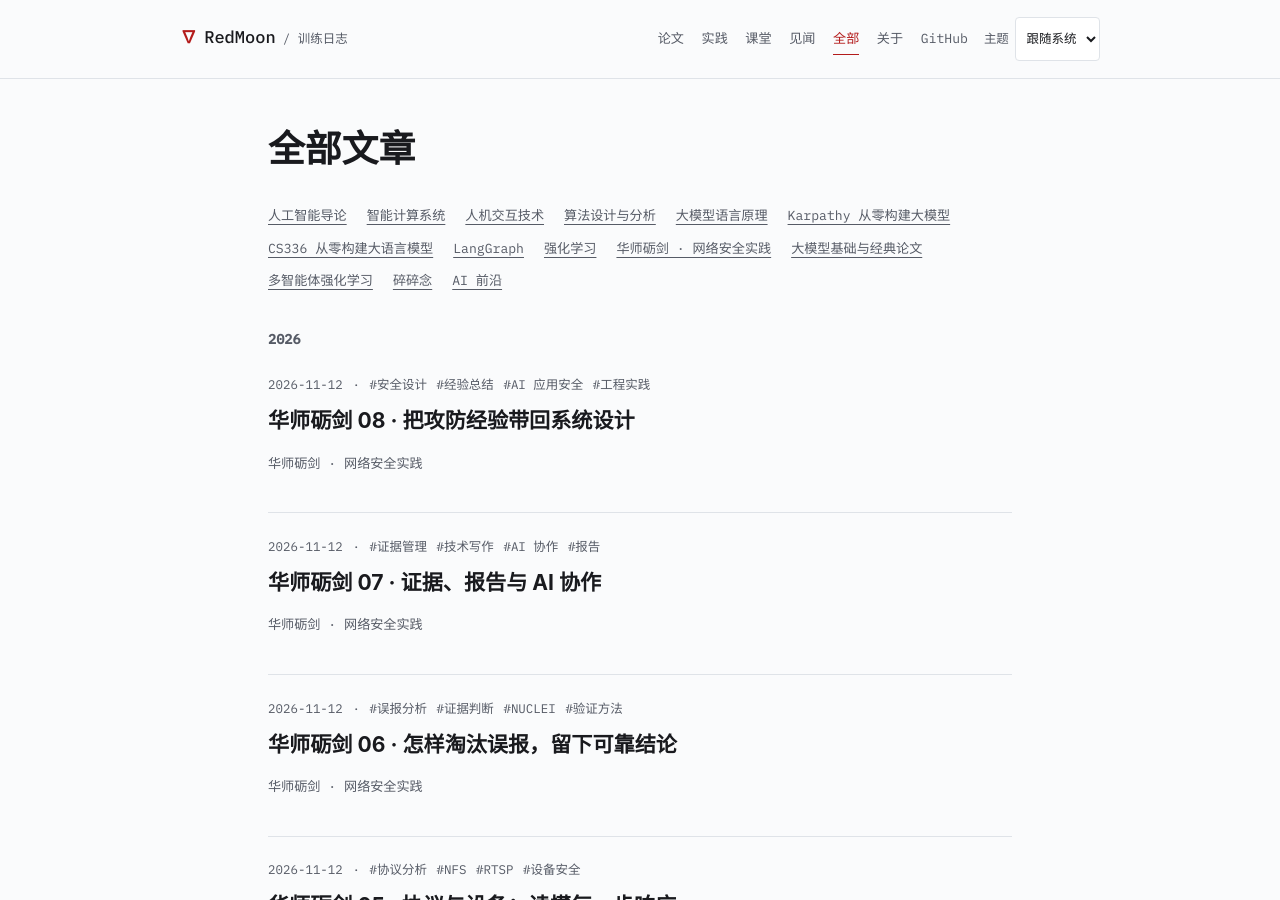
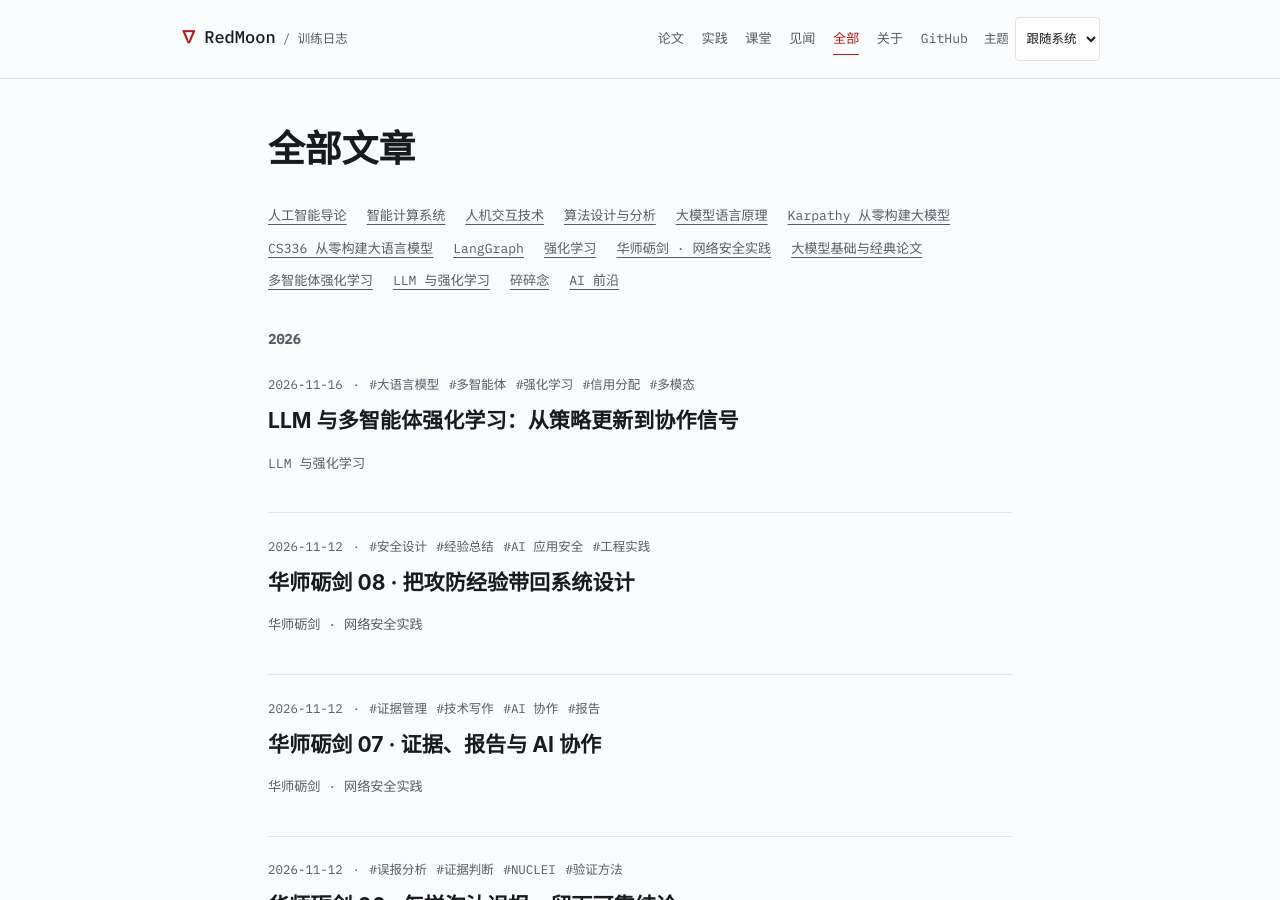
Before and after one commit to Redmoon-2333/Redmoon-2333.github.io, a Jekyll site: the page built from archive.html, in a window 1280 px wide and 900 px high. Built offline with Jekyll 4.4.1, drawn with Linux system fonts in a browser that asks for light colours; part of the change alters nothing that is shown.

Commit message:
docs(blog): 新建LLM与强化学习专题并发布研究地图

```diff
--- a/_data/topics.yml
+++ b/_data/topics.yml
@@ -67,6 +67,11 @@ items:
     title: 多智能体强化学习
     section: papers
     url: /papers/multi-agent-rl/
+  - id: llm-rl
+    title: LLM 与强化学习
+    section: papers
+    url: /papers/llm-rl/
+    order_by: series_order
   - id: ramblings
     title: 碎碎念
     section: notes
--- /dev/null
+++ b/_posts/2026-11-16-llm-rl-research-map.md
@@ -0,0 +1,141 @@
+---
+topic: llm-rl
+layout: post
+title: "LLM 与多智能体强化学习：从策略更新到协作信号"
+date: 2026-11-16 00:00:00 +0800
+categories: [论文精读]
+tags: [大语言模型, 多智能体, 强化学习, 信用分配, 多模态]
+series_order: 0
+series_label: "研究地图"
+excerpt: "以被更新的策略和训练信号为线索，区分直接训练 LLM、LLM 辅助传统 MARL、控制器学习与协作蒸馏。"
+math: true
+---
+
+大语言模型与多智能体强化学习不是一种单独的算法。研究工作真正分歧的地方，是多智能体系统中的**谁在行动、谁提供训练信号、最终哪组参数被更新**。
+
+本文按截至 2026 年 11 月 14 日可获取全文的 42 篇代表研究整理，覆盖经典合作 MARL、LLM 策略微调、LLM 辅助训练、多模态具身协作及相邻对照方法。这是一份有边界的研究地图，不是穷尽式系统综述。
+
+![大语言模型与多智能体强化学习的研究分类：依据被优化对象区分经典MARL、直接优化LLM策略、LLM辅助传统MARL、相邻协作研究，并标出多模态具身交叉层](/assets/img/llm-rl/research_taxonomy.svg)
+
+图 1：多模态是与算法路线交叉的任务维度；判断一篇工作属于哪条路线，先检查策略是否由奖励信号更新。
+
+## 1. 先问“谁在学习”
+
+强化学习中的策略可以是小型数值网络，也可以是 LLM 的生成分布。系统里出现了 LLM，并不自动说明它的权重正在接受强化学习更新。
+
+| 系统设计 | 策略 / 执行关系 | 典型判断 |
+|---|---|---|
+| LLM 直接作为策略 | LLM 生成动作、消息或文本决策；奖励经策略梯度进入模型参数或适配器 | 这是直接优化 LLM 策略 |
+| LLM 提供训练信号 | LLM 读取轨迹、评价贡献、生成奖励或先验；下层策略另行学习 | LLM 可能被冻结，更新对象是下层策略 |
+| LLM 执行、控制器学习 | 小型 Actor 选择检索、分享、写作等动作；LLM 执行文本任务 | 优化器更新控制器，不一定更新 LLM |
+| LLM 生成教师轨迹 | 大模型提供任务分配或协作示范，轻量策略以监督学习模仿 | 属于蒸馏，不等于奖励驱动的 MARL |
+
+![从联合策略和交互轨迹到团队结果、信用分配与策略更新的闭环](/assets/img/llm-rl/credit_signal_loop.svg)
+
+图 2：团队分数需要经过某种信用或奖励机制，才能成为具体策略的更新信号；信号设计不同，回答的问题也不同。
+
+## 2. 经典 MARL 是方法底座
+
+经典方法解决的是多智能体训练中的不同环节，不能把它们统称为“奖励分配算法”。
+
+| 方法 | 主要解决的问题 | 与 LLM 协作研究的联系 |
+|---|---|---|
+| MADDPG | 训练期使用集中式 Critic，执行期由局部 Actor 决策 | 展示 CTDE 如何在训练中利用联合信息 |
+| VDN | 将联合价值表示为各智能体局部价值之和 | 提供简单的团队价值分解基线 |
+| QMIX | 用状态条件的单调混合网络表示联合价值 | 在表达力和局部贪心执行之间折中 |
+| COMA | 固定队友实际动作，只反事实替换本人动作来构造优势 | 直接比较个体动作对团队价值的相对作用 |
+| MAPPO | 用 PPO 优化合作策略，并系统评估实现选择 | 提供强策略优化基线；本身不等于显式反事实归因 |
+
+[MADDPG](https://arxiv.org/abs/1706.02275)、[VDN](https://arxiv.org/abs/1706.05296)、[QMIX](https://proceedings.mlr.press/v80/rashid18a.html)、[COMA](https://arxiv.org/abs/1705.08926) 与 [MAPPO](https://proceedings.neurips.cc/paper_files/paper/2022/hash/9c1535a02f0ce079433344e14d910597-Abstract-Datasets_and_Benchmarks.html) 关注的模块不同。比较论文时，需要说明差异发生在策略优化、价值表示、信用估计还是训练信息边界。
+
+## 3. 直接优化 LLM 策略
+
+这类方法把 LLM 的输出行为当成策略的一部分。模型产生答案、消息、工具调用或角色动作；训练信号经策略优化目标改变这些输出的概率。
+
+- [MAPoRL2](https://aclanthology.org/2025.acl-long.1459/) 让多个 LLM 先独立回答，再进行多轮讨论。Verifier 评价最终答案，并对讨论中的纠正与说服行为提供激励，多个模型共同接受强化学习后训练。
+- [MARFT](https://arxiv.org/abs/2504.16129) 关注传统 MARL 假设与 LLM 智能体系统之间的错配，重点讨论异步交互、不同角色和异构模型下的强化微调框架。它更适合理解为框架与问题建模，而不是一个可替代所有算法的单一更新公式。
+- [TeamTR](https://proceedings.mlr.press/v306/xie26o.html) 关注顺序更新多个共享上下文角色时的分布漂移：一个角色更新后，其他角色面对的上下文分布也随之改变。方法在角色更新后重采样，并限制策略变化幅度。
+- [MARCH](https://aclanthology.org/2026.acl-long.1828/) 让多角色共同参与求解、提出核查意见和证据检查，并对角色条件下的 LLM 行为进行策略训练。
+
+这些论文都涉及 LLM 策略学习，但训练目标、角色交互顺序、奖励来源和模型共享方式并不相同。只看到“多个 LLM + PPO/GRPO”不足以判定方法等价。
+
+## 4. LLM 辅助传统 MARL
+
+另一条路线让 LLM 设计或改善训练信号，再由传统强化学习策略学习动作。此时 LLM 的作用可能是评估器、奖励设计者、先验提供者或文本执行器。
+
+### 4.1 用 LLM 产生角色信用
+
+[LLM-MCA](https://arxiv.org/abs/2502.16863) 将多智能体轨迹交给集中式 LLM Critic，要求它分析角色行为并生成个体信用或任务改进信号，再把这些信号接入下层 MARL。它提供的是可读的轨迹判断；语言解释本身不等于已经验证的因果贡献。
+
+### 4.2 用 LLM 设计奖励
+
+[ReMAC](https://openreview.net/forum?id=CWYWhLho0a) 在上层迭代生成团队级和智能体级奖励函数候选，下层多智能体策略根据候选奖励训练，训练表现再反馈给 LLM 改进奖励设计。LLM 不是每一步都替机器人选动作，关键学习对象仍是下层策略。
+
+这两种方法都试图缓解团队回报难以指导个体学习的问题，但改变的位置不同：LLM-MCA 从轨迹中生成信用判断；ReMAC 改变训练策略所使用的奖励函数。
+
+### 4.3 用信息价值训练协作
+
+[CoSIR](https://arxiv.org/abs/2610.17893) 研究分享、请求和使用队友证据的行为。其核心思路是用团队对正确答案的惊讶程度表示不确定性：
+
+$$
+\Phi(\mathcal{K})=-\sum_i \log_2 P_i(y^\*\mid \mathcal{K}_i)
+$$
+
+其中 $\mathcal{K}_i$ 表示智能体 $i$ 当前掌握的证据，$P_i(y^\*\mid\mathcal{K}_i)$ 是其证据下正确答案的概率。一次交流的信息奖励可理解为交流前后的 surprisal 差：
+
+$$
+R_{\text{info}}=\Phi(\mathcal{K}_{\text{before}})-\Phi(\mathcal{K}_{\text{after}})
+$$
+
+若消息使团队更有把握地选出正确答案，信息奖励为正；没有带来有用变化的消息不应仅因“发过消息”就获得同等奖励。该工作把信息价值转成 LLM 协作策略的后训练信号，与“LLM 冻结、下层 MLP 学动作”的路线不同。
+
+## 5. LLM 执行、控制器学习
+
+判断训练对象时，一个清楚的对照是 [CREW](https://aclanthology.org/2026.emnlp-main.2052/)：小型数值 Actor-Critic 根据局部状态选择检索、传播知识、撰写或批评；Qwen 执行具体文本任务。IPPO 更新的是动作控制器，而不是因为系统使用了 Qwen，就自动更新 Qwen 的模型权重。
+
+因此，“强化学习参与了一个含 LLM 的多智能体系统”和“强化学习直接微调了 LLM”是两条不同的结论。需要查看优化器参数、策略损失所用的 log-prob，以及训练前后哪组权重确实发生变化。
+
+## 6. 相邻方法：协作不必然是 MARL
+
+[SynCoord](https://proceedings.mlr.press/v306/zhai26c.html) 让高能力教师生成任务级协作轨迹，再用监督学习训练轻量执行策略。它可以降低部署时的推理成本，也可以作为协作策略对照；但学生策略主要通过模仿教师标签训练，不是由环境奖励直接更新。
+
+提示规则搜索、离线协作记忆和固定工作流也可能改善多智能体表现。它们可与 MARL 比较，但要依据参数更新和反馈来源分类，不能只凭多智能体对话或论文标题中的 “reinforcement” 下结论。
+
+## 7. 多模态与具身协作
+
+多模态方向至少涉及三种不同问题：
+
+1. **多模态输入基准**：智能体接收图像、语言或不同视角，研究环境本身支持什么样的合作评估。
+2. **多模态推理与角色协作**：例如 [MMedAgent-RL](https://arxiv.org/abs/2506.00555)，结合医疗影像与不同专科角色进行推理。
+3. **具身或视觉语言动作策略训练**：例如 [VIKI-R](https://proceedings.neurips.cc/paper_files/paper/2025/hash/ab16cc8f472cf94b282dbff7b99f5f8e-Abstract-Datasets_and_Benchmarks_Track.html)、[MRC-MMAgent](https://arxiv.org/abs/2610.39324) 和 [多智能体 VLA 强化微调](https://arxiv.org/abs/2609.36588)，研究视觉信息、动作决策、角色分工和协同控制如何共同进入训练。
+
+多模态不仅增加输入种类，也会改变状态编码、动作空间、数据采集、模型延迟和不同角色的信息边界。因而实验除了报告成功率，还应交代训练预算、工具或视觉调用、时延、团队规模与测试分布。
+
+## 8. 跨论文共同难题
+
+| 难题 | 核心问题 | 可检验的证据 |
+|---|---|---|
+| 团队信用 | 团队成功后，某个角色或动作真的起了作用吗？ | 反事实替换、成员移除、角色替换及归因误差 |
+| 策略非平稳 | 一个角色更新后，队友面对的上下文是否变了？ | 更新前后重采样、上下文分布和 KL 变化 |
+| 奖励与评估器偏差 | 策略是在完成任务，还是只学会让评估器给高分？ | 独立评估、奖励置换、异常轨迹与人工抽查 |
+| 通信成本与兼容性 | 消息带来的收益是否超过 token、延迟和协调开销？ | 等预算比较、消息消融、不同队友交叉配对 |
+| 多模态泛化 | 视觉证据、角色能力或环境分布改变后，合作是否仍成立？ | 未见场景、角色互换、多随机种子与成本报告 |
+
+对于复杂系统，一个最终准确率无法单独证明信用估计正确、通信不可替代、训练稳定或能够迁移。每种结论都要对应相应的干预和评估条件。
+
+## 9. 可以继续追问的研究问题
+
+一个可检验的起点是：在部分可观测的多模态协作任务中，能否用可验证的信息价值或反事实信号，让智能体只在确有增益时分享证据，并降低无效通信成本？
+
+可以先设计小型视觉证据协作任务，再逐步比较单体模型、固定提示多智能体、共享团队奖励、COMA 式反事实信用和信息价值奖励。关键是固定模型、训练数据和总预算，并同时报告答题质量、信息来源准确率、消息 token、工具调用、多种子波动及不同队友之间的协议兼容性。
+
+这个问题是研究切入点，不是已验证的创新性结论。评价方法时要先问：**更新了谁、用了什么学习信号、哪项实验支持哪条结论？**
+
+## 代表论文
+
+- [The Surprising Effectiveness of PPO in Cooperative Multi-Agent Games（MAPPO）](https://proceedings.neurips.cc/paper_files/paper/2022/hash/9c1535a02f0ce079433344e14d910597-Abstract-Datasets_and_Benchmarks.html)
+- [Counterfactual Multi-Agent Policy Gradients（COMA）](https://arxiv.org/abs/1705.08926)
+- [MAPoRL2](https://aclanthology.org/2025.acl-long.1459/) · [MARFT](https://arxiv.org/abs/2504.16129) · [TeamTR](https://proceedings.mlr.press/v306/xie26o.html)
+- [LLM-MCA](https://arxiv.org/abs/2502.16863) · [ReMAC](https://openreview.net/forum?id=CWYWhLho0a) · [CoSIR](https://arxiv.org/abs/2610.17893)
+- [CREW](https://aclanthology.org/2026.emnlp-main.2052/) · [SynCoord](https://proceedings.mlr.press/v306/zhai26c.html)
+- [MMedAgent-RL](https://arxiv.org/abs/2506.00555) · [VIKI-R](https://proceedings.neurips.cc/paper_files/paper/2025/hash/ab16cc8f472cf94b282dbff7b99f5f8e-Abstract-Datasets_and_Benchmarks_Track.html) · [MRC-MMAgent](https://arxiv.org/abs/2610.39324)
--- /dev/null
+++ b/papers/llm-rl/index.html
@@ -0,0 +1,8 @@
+---
+layout: topic
+title: LLM 与强化学习
+topic: llm-rl
+permalink: /papers/llm-rl/
+---
+
+从策略更新对象出发，梳理大语言模型与强化学习的结合方式：谁在行动、谁提供训练信号、哪些参数被更新，以及团队结果如何转化成可检验的协作能力。
```
Also changed, not shown: assets/img/llm-rl/credit_signal_loop.svg (added), assets/img/llm-rl/research_taxonomy.svg (added).
